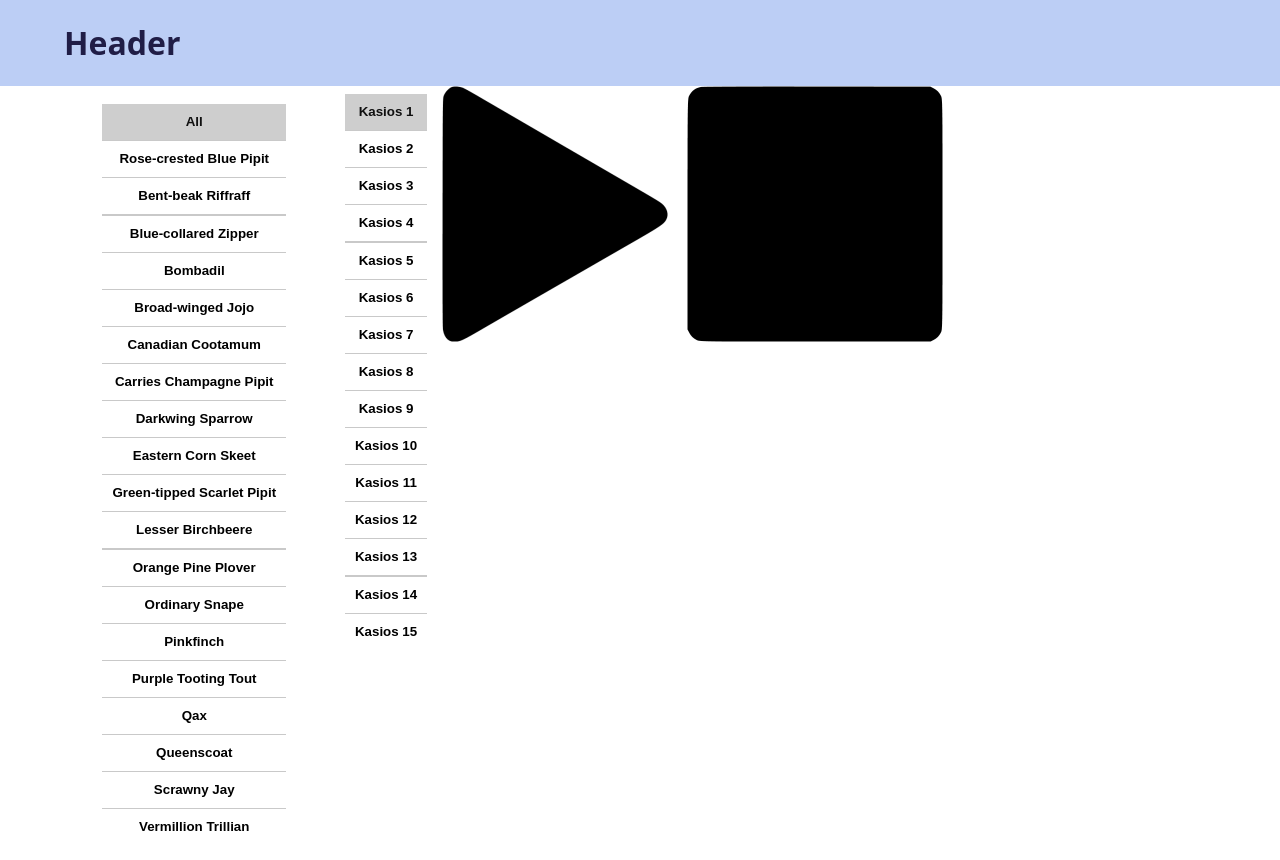
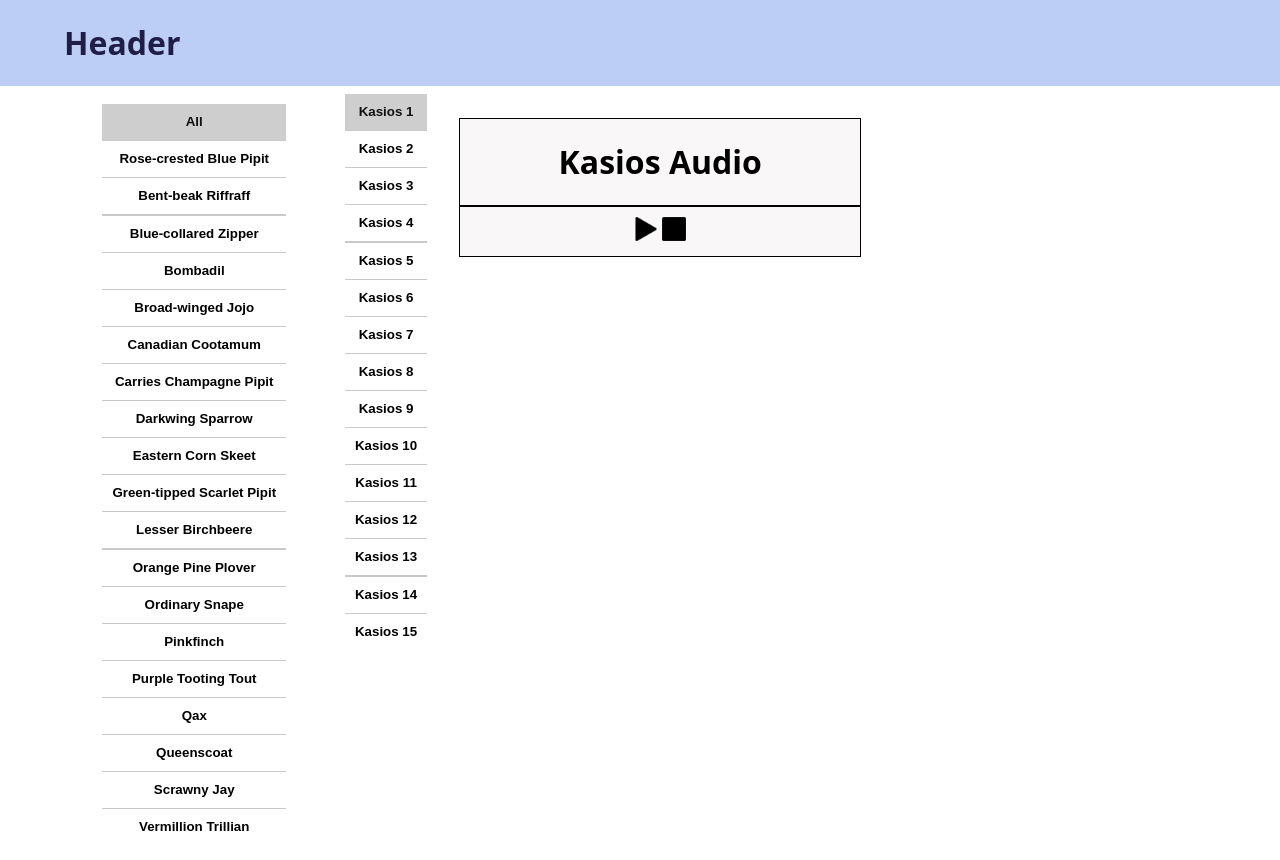
Before and after one commit to jych3n/InfoVis-FinalProgress, a plain HTML site: page index.html in a window 1280 px wide. Drawn offline with Linux system fonts and the light colour scheme; a script that the page names is missing.

Commit message:
added style

```diff
--- a/index.html
+++ b/index.html
@@ -54,12 +54,15 @@
             <option class="option" value="14">Kasios 15</option>
         </select>
     </div>
-        <div class="music-player">
-            <div class="info">
+        <div class="music-player" style="margin: 2rem">
+            <div class="info" style="border: 1px solid black; background-color: rgb(249, 247, 247);">
+                <div style="display: flex; justify-content: center; border-bottom: 1px solid black;"><h1>Kasios Audio</h1></div>
                 <div id="waveform"></div>
-                <div class="control-bar">
-                    <img class = "btn" src="assests/play.png" alt="play" id="playBtn" title="Play / Pause">
-                    <img class = "btn" src="assests/stop.png" alt="stop" id="stopBtn" title="Stop">
+                    <div class="control-bar" style="border-top: 1px solid black; display: flex; justify-content: center; width:25rem;">
+                       <div style="margin: 10px">
+                        <img class = "btn" src="assests/play.png" alt="play" id="playBtn" title="Play / Pause" style="width:1.5rem;">
+                        <img class = "btn" src="assests/stop.png" alt="stop" id="stopBtn" title="Stop" style="width:1.5rem">
+                    </div>
                 </div>
             </div>
         </div>
```
